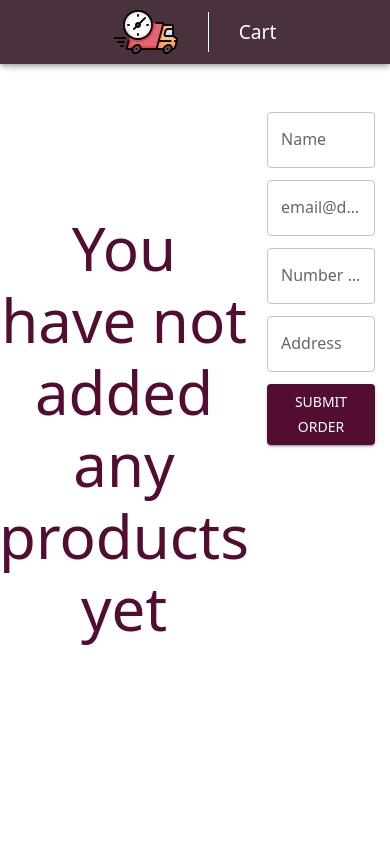
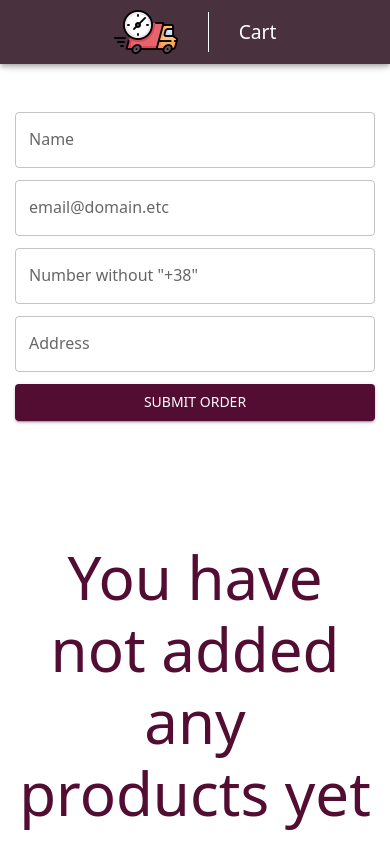
Before and after one commit to Mifaresss/food-delivery-app, a Next.js app: page /cart in a window 390 px wide. Shown: the top 868 px of the page. Built offline with nearby package versions, Linux system fonts and the light colour scheme.

Commit message:
Improved display on mobile devices

```diff
--- a/src/app/cart/page.module.css
+++ b/src/app/cart/page.module.css
@@ -21,3 +21,11 @@
 	flex-direction: column;
 	gap: 10px;
 }
+
+@media (max-width: 800px) {
+	.mainContentWrapper {
+		display: flex;
+		flex-direction: column;
+		gap: 20px;
+	}
+}
--- a/src/app/globals.css
+++ b/src/app/globals.css
@@ -1,26 +1,25 @@
 :root {
-	--main-text-c: 20,20,20;
-   --border-c: 255, 176, 66
+   --main-text-c: 20, 20, 20;
+   --border-c: 255, 176, 66;
 }
 
 body {
-	font-family: system-ui, -apple-system, BlinkMacSystemFont, 'Segoe UI', Roboto, Oxygen, Ubuntu, Cantarell, 'Open Sans', 'Helvetica Neue', sans-serif;
+   font-family: system-ui, -apple-system, BlinkMacSystemFont, 'Segoe UI', Roboto, Oxygen, Ubuntu, Cantarell, 'Open Sans',
+      'Helvetica Neue', sans-serif;
    color: rgb(var(--main-text-c));
 }
 
-[class*="Container"] {
+[class*='Container'] {
    margin: 0 auto;
    max-width: 68.75rem;
    padding: 0 0.9375rem;
 }
 
-
-
 /* ================================== Link ================================== */
 .myLink {
    position: relative;
    transition: color 0.3s;
-   color: #FFE960;
+   color: #ffe960;
    font-size: 1.2rem;
 }
 .myLink::after {
@@ -45,3 +44,28 @@ body {
 .myLink.active:hover:after {
    display: none;
 }
+
+/* ================================== Other Styles ================================== */
+.productsMissing {
+   font-size: calc(1.5rem + 25 * ((100vw - 320px) / (1100 - 320)));
+}
+@media (max-width: 800px) {
+   .shopsList {
+      padding: 10px;
+      z-index: 1;
+      backdrop-filter: blur(0.4rem);
+      border: none;
+      top: 70px;
+   }
+   .shopsList ul {
+      flex-direction: row;
+      flex-wrap: wrap;
+   }
+   .shopsList h2 {
+      display: none;
+   }
+   .form {
+      order: -1;
+      position: static !important;
+   }
+}
--- a/src/components/CartsPageComponents/OrderForm.jsx
+++ b/src/components/CartsPageComponents/OrderForm.jsx
@@ -52,7 +52,7 @@ export function OrderForm() {
    }
 
    return (
-      <form onSubmit={handleSubmit(onSubmit)} style={{ position: 'sticky', top: '85px', height: 'max-content' }} autoComplete='on'>
+      <form className='form' onSubmit={handleSubmit(onSubmit)} style={{ position: 'sticky', top: '85px', height: 'max-content' }} autoComplete='on'>
          <Stack spacing={1.5}>
             <MyInput register={register} type='text' name='name' placeholder='Name' errors={errors} />
             <MyInput register={register} type='email' name='email' placeholder='email@domain.etc' errors={errors} />
--- a/src/components/CartsPageComponents/ProductsMissing.jsx
+++ b/src/components/CartsPageComponents/ProductsMissing.jsx
@@ -3,7 +3,7 @@ import { Typography } from '@mui/material'
 export function ProductsMissing() {
 
 	return (
-		<Typography variant='h2' textAlign='center' mt='100px' fontWeight={500} color='primary'>
+		<Typography className='productsMissing' variant='h2' textAlign='center' mt='100px' fontWeight={500} color='primary'>
 			You have not added any products yet
 		</Typography>
 	)
--- a/src/components/ShopsMenu.jsx
+++ b/src/components/ShopsMenu.jsx
@@ -14,6 +14,7 @@ export function ShopsMenu() {
 
    return (
       <Box
+         className='shopsList'
          component='aside'
          border={2}
          borderColor='primary.main'
@@ -25,6 +26,7 @@ export function ShopsMenu() {
             padding: '13px 18px 18px 18px',
          }}
       >
+      {/* // <aside className='shopsList'> */}
          <Typography variant='h4' component='h2' fontWeight={500} marginBottom={1}>
             Shops
          </Typography>
@@ -44,6 +46,7 @@ export function ShopsMenu() {
                <CircularProgress color='inherit' />
             )}
          </List>
+      {/* // </aside> */}
       </Box>
    )
 }
```
Also changed, not shown: src/app/page.module.css (+11 -1 lines).
